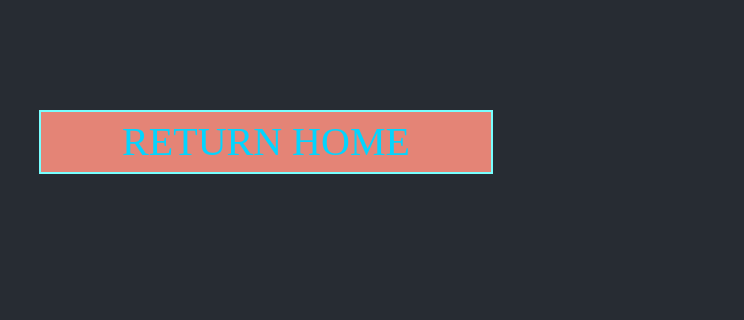
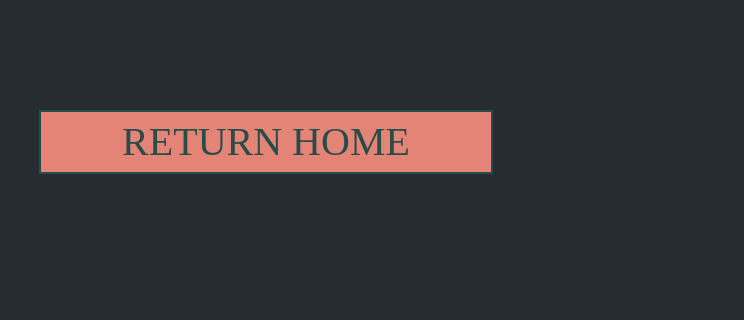
Before and after one commit to GSpecie/GSpecie.github.io, a plain HTML site: page remembrance.html in a window 1280 px wide. Shown: the part 212-532 px from the top of the page, 536-1280 px from the left. Drawn offline with Linux system fonts and the light colour scheme.

Commit message:
remembrance fix

```diff
--- a/CSS/remembrance.css
+++ b/CSS/remembrance.css
@@ -227,7 +227,7 @@ ul#toolsList{
 }
 
 a.animated-button.thar-one {
-    color: #02d5ff;
+    color: #284c4a;
     background-color: #e48476;
     font-size: 40px;
     text-align: center;
@@ -240,7 +240,7 @@ a.animated-button.thar-one {
     position: absolute;
     top: 324px;
     left: 425px;
-    border: 2px solid #78ffff;
+    border: 2px solid #284c4a;
     transition: all 0.4s cubic-bezier(0.215, 0.61, 0.355, 1) 0s;
 }
     a.animated-button.thar-one:hover {
```
Also changed, not shown: allGames.html (+2 -1 lines).
